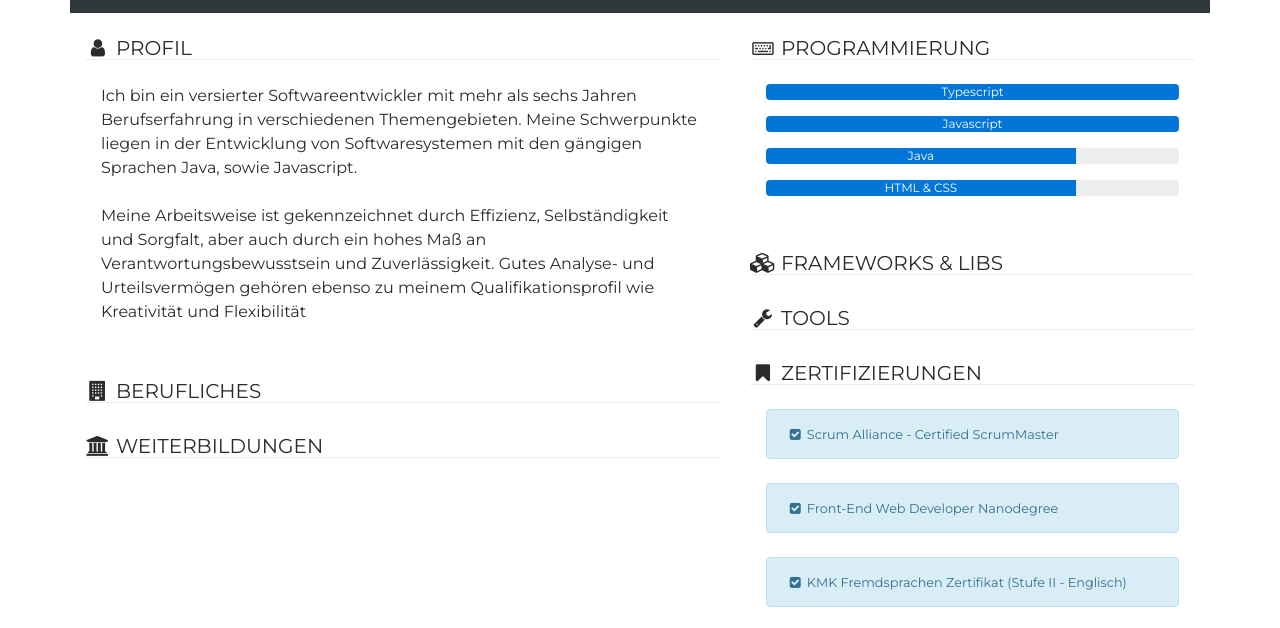
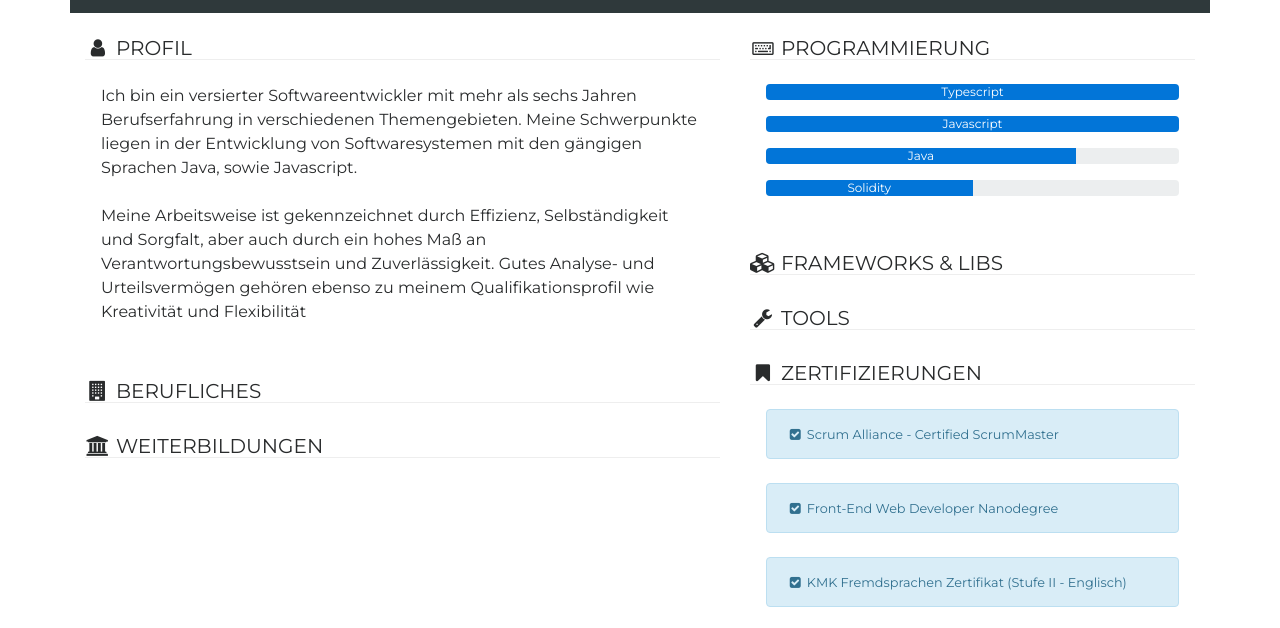
Before and after one commit to MarcGue/resume, a plain HTML site: page index.html in a window 1280 px wide. Shown: the part 171-799 px from the top of the page. Drawn offline with nearby package versions, Linux system fonts and the light colour scheme; a script that the page names is missing.

Commit message:
added solidity

```diff
--- a/index.html
+++ b/index.html
@@ -91,7 +91,7 @@
                                 <div class="progress-bar w-75" role="progressbar" aria-valuenow="75" aria-valuemin="0" aria-valuemax="100">Java</div>
                             </div>
                             <div class="progress mb-3">
-                                <div class="progress-bar w-75" role="progressbar" aria-valuenow="75" aria-valuemin="0" aria-valuemax="100">HTML & CSS</div>
+                                <div class="progress-bar w-50" role="progressbar" aria-valuenow="50" aria-valuemin="0" aria-valuemax="100">Solidity</div>
                             </div>
                         </article>
                     </div>
```
